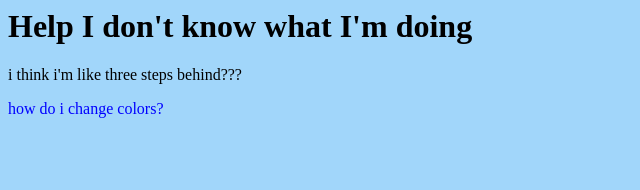
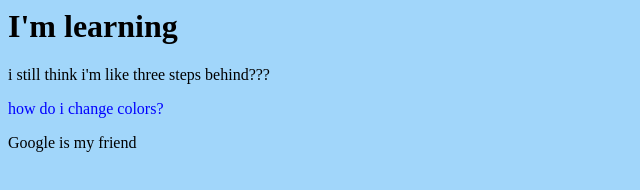
Before and after one commit to mmchurch/mmchurch.github.io, a plain HTML site: page practice/index.html in a window 1280 px wide. Shown: the whole page, without its empty margins (0-640 px from the left). Drawn offline with Linux system fonts and the light colour scheme.

Commit message:
text changes

```diff
--- a/practice/index.html
+++ b/practice/index.html
@@ -1,4 +1,5 @@
-<h1>Help I don't know what I'm doing</h1>
-<p>i think i'm like three steps behind???</p>
+<h1>I'm learning</h1>
+<p>i still think i'm like three steps behind???</p>
 <p style="color: blue;">how do i change colors?</p>
 <body style="background-color:#A1D6FA;">
+  <p>Google is my friend</p>
```
